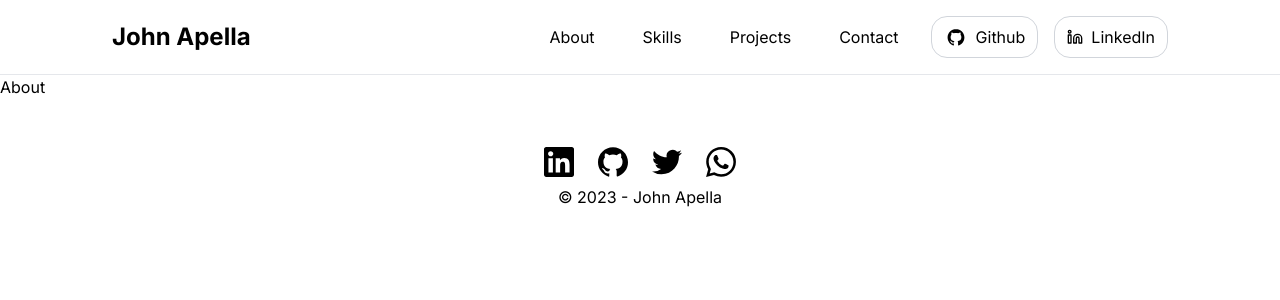
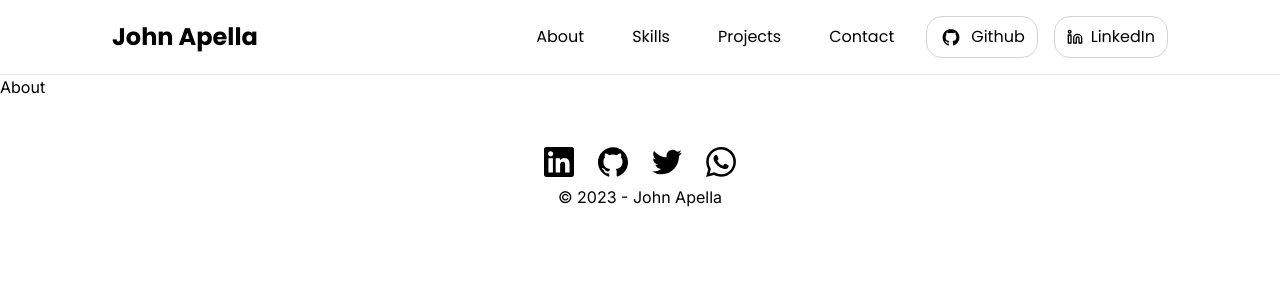
Before and after one commit to apella1/next-portfolio, a Next.js app: page /about in a window 1280 px wide. Shown: the top 300 px of the page. Built offline with nearby package versions, Linux system fonts and the light colour scheme.

Commit message:
Add page metadata

```diff
--- a/app/globals.css
+++ b/app/globals.css
@@ -1,3 +1,4 @@
+@import url("https://fonts.googleapis.com/css2?family=Poppins:ital,wght@0,100;0,200;0,300;0,400;0,500;0,600;0,700;0,800;0,900;1,100;1,200;1,300;1,400;1,500;1,600;1,700;1,800;1,900&display=swap");
 @tailwind base;
 @tailwind components;
 @tailwind utilities;
--- a/app/layout.tsx
+++ b/app/layout.tsx
@@ -5,8 +5,9 @@ import { Inter } from "next/font/google";
 const inter = Inter({ subsets: ["latin"] });
 
 export const metadata = {
-  title: "John Apella | Frontend Software Engineer",
-  description: "John Apella's official website",
+  title: "John Apella | Frontend Software Engineer | TypeScript Wizard",
+  description:
+    "Skilled Frontend Software Engineer specializing in React, Next.js and TypeScript. Experienced in building modern web applications with a strong focus on creating seamless user experiences. Passionate about delivering high-quality code and staying updated with the latest technologies. Ready to drive project success with my expertise and collaborative mindset.",
 };
 
 export default function RootLayout({
--- a/components/Navbar.tsx
+++ b/components/Navbar.tsx
@@ -53,9 +53,9 @@ const Navbar = () => {
     setIsNavOpen(!isNavOpen);
   };
   return (
-    <nav className="flex items-center justify-between px-4 2xl:px-52 md:px-16 lg:px-28 py-4">
+    <nav className="flex items-center justify-between px-4 2xl:px-52 md:px-16 lg:px-28 py-4 font-poppins">
       <section>
-        <p className="text-2xl font-bold">John Apella</p>
+        <p className="text-2xl font-bold font-poppins">John Apella</p>
       </section>
       {/* menu */}
       <section>
--- a/tailwind.config.js
+++ b/tailwind.config.js
@@ -1,18 +1,21 @@
 /** @type {import('tailwindcss').Config} */
 module.exports = {
   content: [
-    './pages/**/*.{js,ts,jsx,tsx,mdx}',
-    './components/**/*.{js,ts,jsx,tsx,mdx}',
-    './app/**/*.{js,ts,jsx,tsx,mdx}',
+    "./pages/**/*.{js,ts,jsx,tsx,mdx}",
+    "./components/**/*.{js,ts,jsx,tsx,mdx}",
+    "./app/**/*.{js,ts,jsx,tsx,mdx}",
   ],
   theme: {
     extend: {
       backgroundImage: {
-        'gradient-radial': 'radial-gradient(var(--tw-gradient-stops))',
-        'gradient-conic':
-          'conic-gradient(from 180deg at 50% 50%, var(--tw-gradient-stops))',
+        "gradient-radial": "radial-gradient(var(--tw-gradient-stops))",
+        "gradient-conic":
+          "conic-gradient(from 180deg at 50% 50%, var(--tw-gradient-stops))",
+      },
+      fontFamily: {
+        poppins: ["Poppins", "sans-serif"],
       },
     },
   },
   plugins: [],
-}
+};
```
